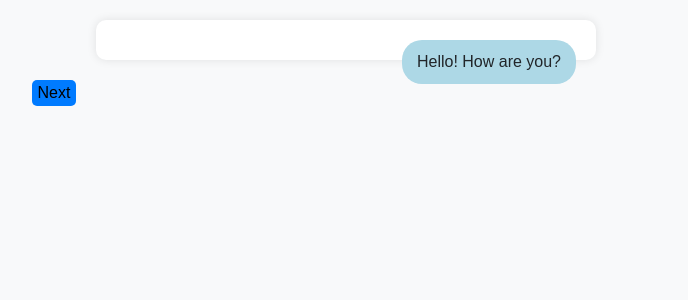
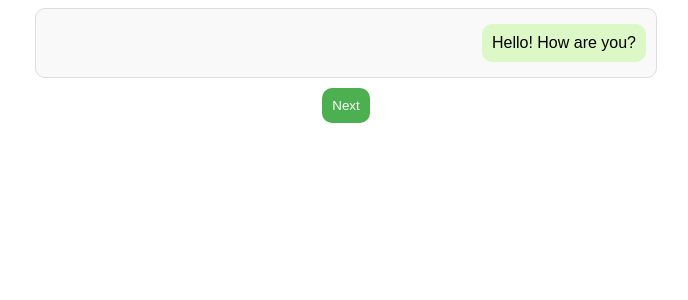
Before and after one commit to alrudniy/T1-f24-edu, a Flask app: page /text_message_visual in a window 1280 px wide. Shown: the top 300 px of the page, without its empty margins (294-982 px from the left). Run offline with Flask 3, Linux system fonts and the light colour scheme; parts of the project's set-up code (start-up, migrations or seed data) failed here and were passed over.

Commit message:
updated for presentation - still some visual work to do

```diff
--- a/templates/article1.html
+++ b/templates/article1.html
@@ -130,9 +130,5 @@
         </div>
     </div>
 
-    <ul class="list-group">
-        <li class="list-group-item"><a href="{{ url_for('end') }}">Complete</a></li>
-    </ul>
-
 </body>
 </html>
--- a/templates/text_message_visual.html
+++ b/templates/text_message_visual.html
@@ -4,52 +4,51 @@
     <meta charset="UTF-8">
     <meta name="viewport" content="width=device-width, initial-scale=1.0">
     <title>Scripted Chat Application</title>
-    <link href="https://cdn.jsdelivr.net/npm/bootstrap@5.3.0/dist/css/bootstrap.min.css" rel="stylesheet" integrity="sha384-9ndCyUaIbzAi2FUVXJi0CjmCapSmO7SnpJef0486qhLnuZ2cdeRhO02iuK6FUUVM" crossorigin="anonymous">
     <style>
         body {
-            font-family: sans-serif; /* Use a more modern font */
-            background-color: #f8f9fa; /* Light gray background */
+            font-family: Arial, sans-serif;
         }
         .chat-container {
-            max-width: 500px; /* Adjust as needed */
-            margin: 20px auto; /* Center the container */
-            border: none; /* Remove border */
-            box-shadow: 0 0 10px rgba(0,0,0,0.1); /* Add a subtle shadow */
-            padding: 20px;
+            display: flex;
+            flex-direction: column;
+            max-width: 600px;
+            margin: 0 auto;
+            border: 1px solid #ddd;
+            padding: 10px;
             border-radius: 10px;
-            background-color: white;
+            background-color: #f9f9f9;
         }
-
         .message {
-            padding: 10px 15px;
-            margin-bottom: 10px;
-            border-radius: 20px;
-            max-width: 80%; /* Slightly reduce max-width */
-            clear: both; /* Ensure messages don't overlap */
+            padding: 10px;
+            margin: 5px 0;
+            border-radius: 10px;
+            max-width: 75%;
         }
         .sent {
-            background-color: #ADD8E6; /* Light blue */
-            float: right; /* Align to the right */
+            align-self: flex-end;
+            background-color: #dcf8c6;
         }
         .received {
-            background-color: #e9ecef; /* Light gray */
-            float: left; /* Align to the left */
+            align-self: flex-start;
+            background-color: #fff;
+            border: 1px solid #ddd;
         }
         .input-container, .choice-container {
             display: flex;
             justify-content: center;
             margin-top: 10px;
         }
-        .input-container, .choice-container {
-            margin-top: 20px;
-        }
         .input-container button, .choice-container button {
-            background-color: #007bff; /* Blue */
+            padding: 10px;
             border: none;
-            border-radius: 5px; /* Slightly rounded corners */
+            border-radius: 10px;
+            background-color: #4caf50;
+            color: #fff;
+            cursor: pointer;
+            margin: 0 5px;
         }
         .input-container button:hover, .choice-container button:hover {
-            background-color: #0056b3; /* Darker blue */
+            background-color: #45a049;
         }
         .choice-prompt {
             text-align: center;
```
Also changed, not shown: templates/scenario1.html (+42 -31 lines).
